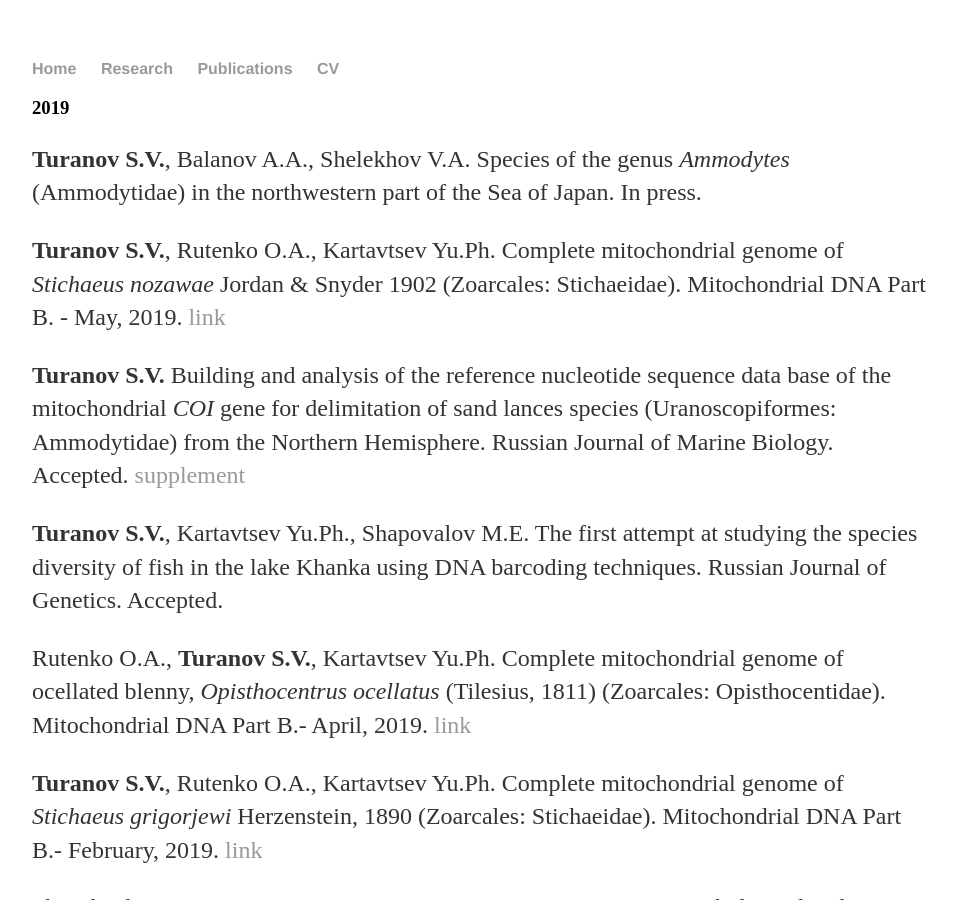
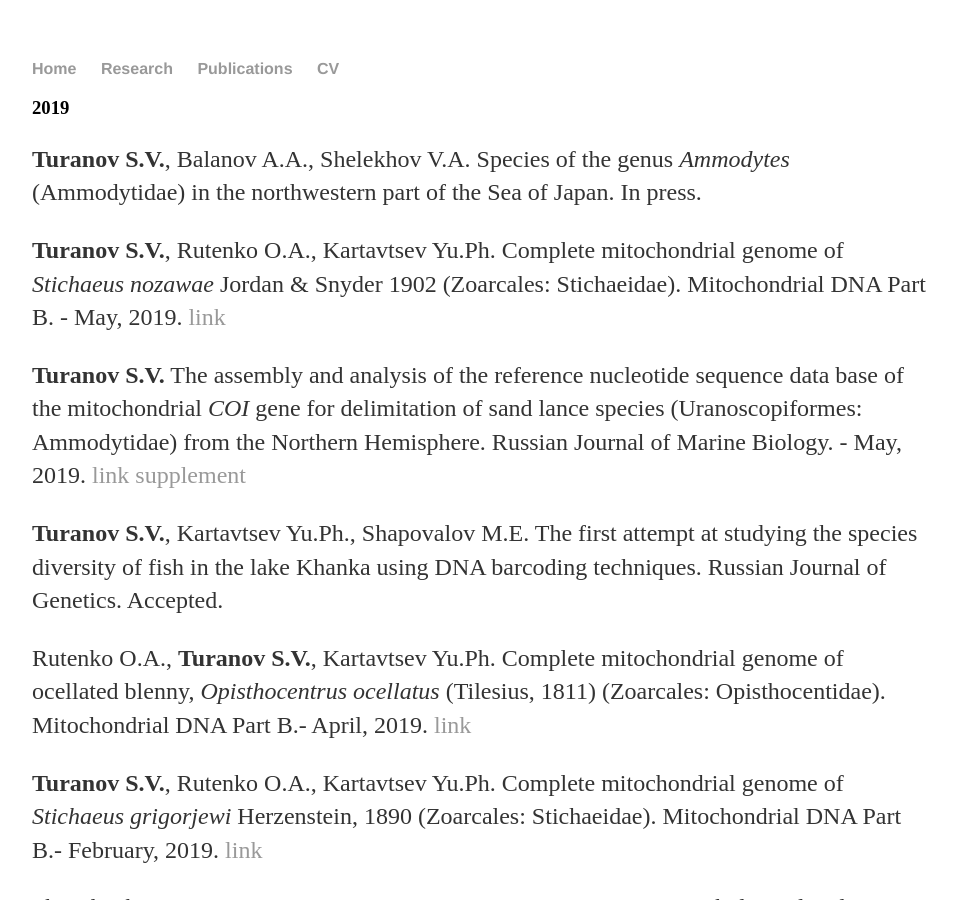
Before and after one commit to Sturcoal/Sturcoal.github.io, a Jekyll site: the page built from Publications.html, in a window 1280 px wide and 900 px high. Shown: the whole window, without its empty margins (160-1117 px from the left). Built offline with Jekyll 4.4.1, drawn with Linux system fonts in a browser that asks for light colours.

Commit message:
Update Publications.html

```diff
--- a/Publications.html
+++ b/Publications.html
@@ -6,7 +6,7 @@ title: Sergei Turanov
 	<h3>2019</h3>
 	<p><b>Turanov S.V.</b>, Balanov A.A., Shelekhov V.A. Species of the genus <i>Ammodytes</i> (Ammodytidae) in the northwestern part of the Sea of Japan. In press. <p>
 	<p><b>Turanov S.V.</b>, Rutenko O.A., Kartavtsev Yu.Ph. Complete mitochondrial genome of <i>Stichaeus nozawae</i> Jordan & Snyder 1902 (Zoarcales: Stichaeidae). Mitochondrial DNA Part B. - May, 2019. <a href="https://www.tandfonline.com/doi/full/10.1080/23802359.2019.1612293">link</a>  <p>
-	<p><b>Turanov S.V.</b> Building and analysis of the reference nucleotide sequence data base of the mitochondrial <i>COI</i> gene for delimitation of sand lances species (Uranoscopiformes: Ammodytidae) from the Northern Hemisphere. Russian Journal of Marine Biology. Accepted. <a href="https://github.com/Sturcoal/Ammodytes/blob/master/README.md">supplement</a> <p><p>
+	<p><b>Turanov S.V.</b> The assembly and analysis of the reference nucleotide sequence data base of the mitochondrial <i>COI</i> gene for delimitation of sand lance species (Uranoscopiformes: Ammodytidae) from the Northern Hemisphere. Russian Journal of Marine Biology. - May, 2019. <a href="https://link.springer.com/article/10.1134/S1063074019010103#enumeration">link</a> <a href="https://github.com/Sturcoal/Ammodytes/blob/master/README.md">supplement</a> <p><p>
 	<p><b>Turanov S.V.</b>, Kartavtsev Yu.Ph., Shapovalov M.E. The first attempt at studying the species diversity of fish in the lake Khanka using DNA barcoding techniques. Russian Journal of Genetics. Accepted. <p>
 	<p>Rutenko O.A., <b>Turanov S.V.</b>, Kartavtsev Yu.Ph. Complete mitochondrial genome of ocellated blenny, <i>Opisthocentrus ocellatus</i> (Tilesius, 1811) (Zoarcales: Opisthocentidae). Mitochondrial DNA Part B.- April, 2019. <a href="https://www.tandfonline.com/doi/full/10.1080/23802359.2019.1602008">link</a> <p>
 	<p><b>Turanov S.V.</b>, Rutenko O.A., Kartavtsev Yu.Ph. Complete mitochondrial genome of <i>Stichaeus grigorjewi</i> Herzenstein, 1890 (Zoarcales: Stichaeidae). Mitochondrial DNA Part B.- February, 2019. <a href="https://www.tandfonline.com/doi/full/10.1080/23802359.2019.1579063">link</a> <p>
```
